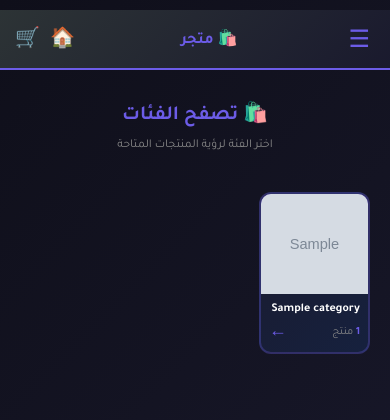
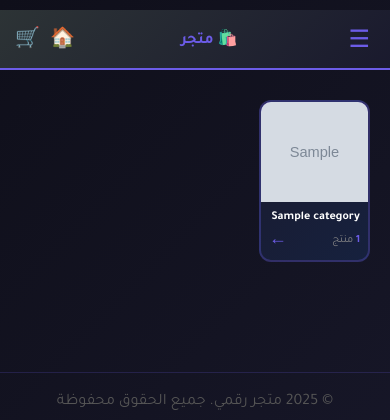
Before and after one commit to ziadosama582005-crypto/tttrrrrrrrrrrr, a Python web app: template templates/categories.html in a window 390 px wide. Shown: the top 420 px of the page. Run offline with Jinja, Linux system fonts and the light colour scheme; the template is opened without the code that fills it: most values are stand-ins (such as "Sample title", 1, 10 or a date in 2020); grey boxes marked "Sample" are stand-in pictures.

Commit message:
Remove title section from categories page

```diff
--- a/templates/categories.html
+++ b/templates/categories.html
@@ -25,22 +25,6 @@
             max-width: 1200px;
             margin: 0 auto;
             padding: 30px 20px;
-        }
-
-        .header-title {
-            text-align: center;
-            margin-bottom: 40px;
-        }
-
-        .header-title h1 {
-            font-size: 36px;
-            margin-bottom: 10px;
-            color: #6c5ce7;
-        }
-
-        .header-title p {
-            font-size: 16px;
-            color: #888;
         }
 
         /* شبكة الفئات - 3×3 */
@@ -177,15 +161,6 @@
         }
 
         @media (max-width: 768px) {
-            .header {
-                flex-direction: column;
-                gap: 15px;
-            }
-
-            .header-title h1 {
-                font-size: 24px;
-            }
-
             /* شبكة 3×3 في الجوال */
             .categories-grid {
                 grid-template-columns: repeat(3, 1fr);
@@ -244,14 +219,6 @@
             .category-card {
                 border-radius: 12px;
             }
-
-            .header-title h1 {
-                font-size: 20px;
-            }
-
-            .header-title p {
-                font-size: 12px;
-            }
         }
     </style>
 </head>
@@ -260,11 +227,6 @@
 
     <!-- المحتوى الرئيسي -->
     <div class="container">
-        <div class="header-title">
-            <h1>🛍️ تصفح الفئات</h1>
-            <p>اختر الفئة لرؤية المنتجات المتاحة</p>
-        </div>
-
         {% if categories %}
         <div class="categories-grid">
             {% for category in categories %}
```
